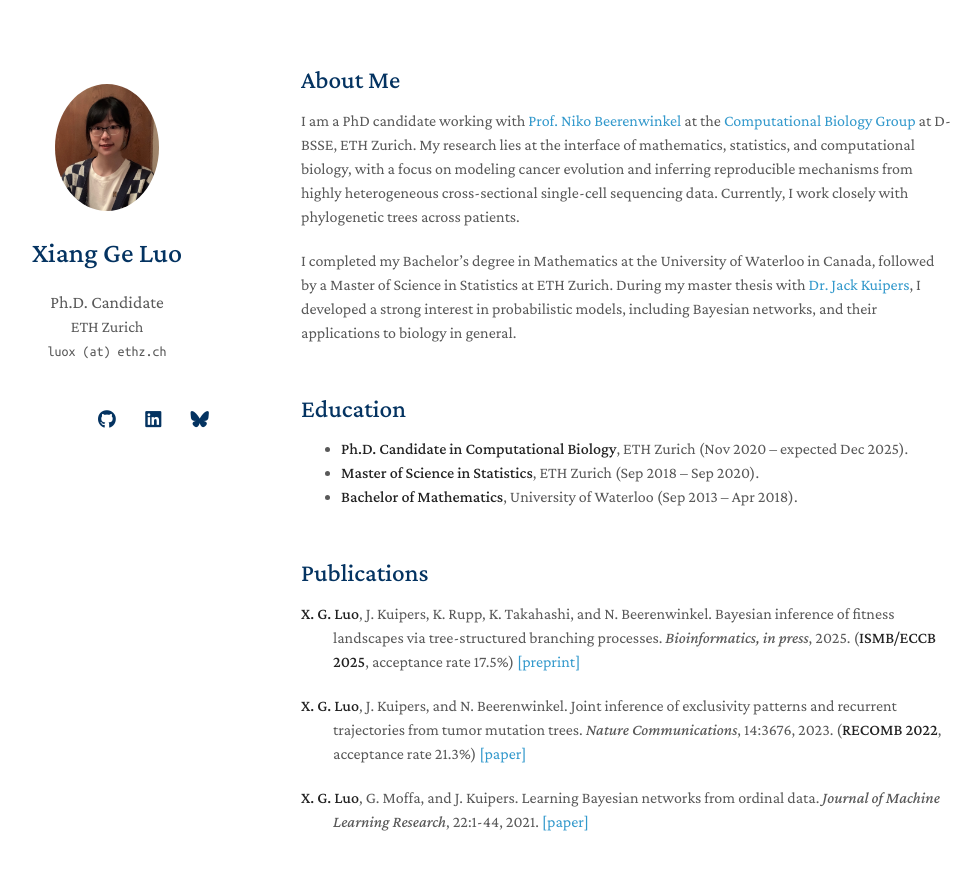
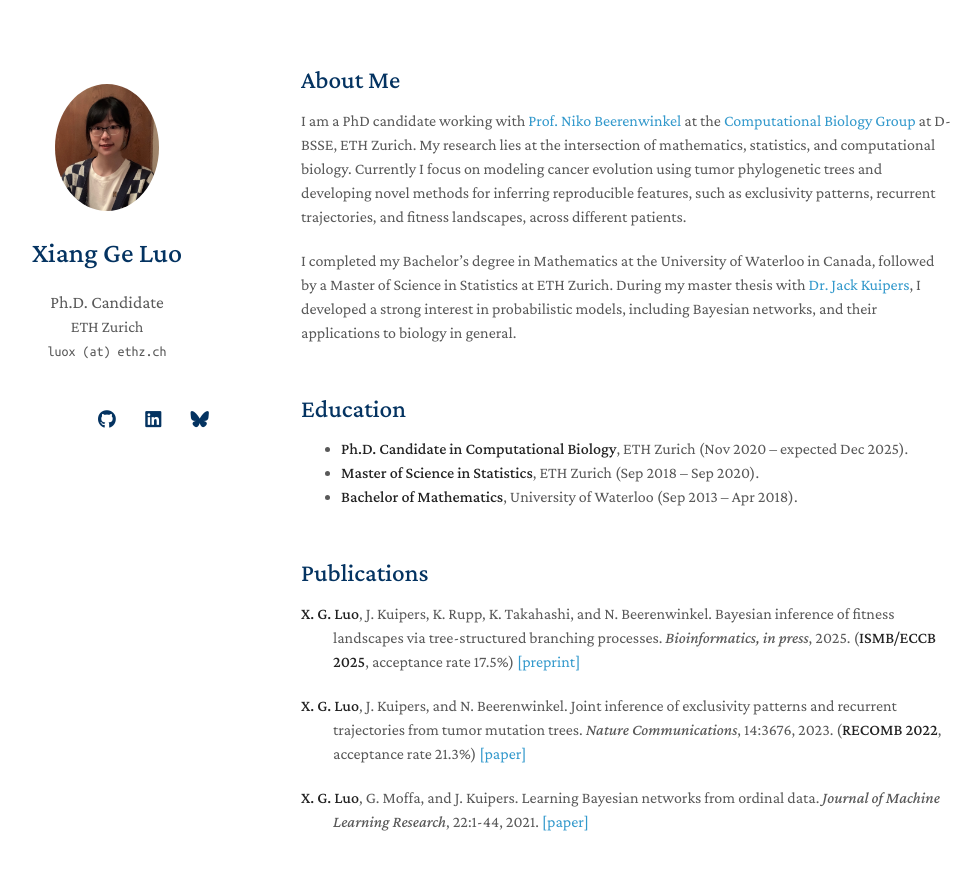
Before and after one commit to xgluo/xgluo.github.io, a Jekyll site: the page built from index.md, in a window 1280 px wide and 928 px high. Shown: the top 870 px of the window, without its empty margins (169-1148 px from the left). Built offline with Jekyll 4.4.1, drawn with Linux system fonts in a browser that asks for light colours; nearby versions of some CDN libraries; a style sheet for code colours, icons or effects is not loaded.

Commit message:
Update about me

```diff
--- a/_includes/aboutme.md
+++ b/_includes/aboutme.md
@@ -1,5 +1,5 @@
 ## About Me
 
-I am a PhD candidate working with [Prof. Niko Beerenwinkel](https://bsse.ethz.ch/cbg/group/people/person-detail.MTQ5NDE3.TGlzdC81MTYsOTQ0ODM3Mzc2.html) at the [Computational Biology Group](https://bsse.ethz.ch/cbg) at D-BSSE, ETH Zurich. My research lies at the interface of mathematics, statistics, and computational biology, with a focus on modeling cancer evolution and inferring reproducible mechanisms from highly heterogeneous cross-sectional single-cell sequencing data. Currently, I work closely with phylogenetic trees across patients.
+I am a PhD candidate working with [Prof. Niko Beerenwinkel](https://bsse.ethz.ch/cbg/group/people/person-detail.MTQ5NDE3.TGlzdC81MTYsOTQ0ODM3Mzc2.html) at the [Computational Biology Group](https://bsse.ethz.ch/cbg) at D-BSSE, ETH Zurich. My research lies at the intersection of mathematics, statistics, and computational biology. Currently I focus on modeling cancer evolution using tumor phylogenetic trees and developing novel methods for inferring reproducible features, such as exclusivity patterns, recurrent trajectories, and fitness landscapes, across different patients.
 
 I completed my Bachelor's degree in Mathematics at the University of Waterloo in Canada, followed by a Master of Science in Statistics at ETH Zurich. During my master thesis with [Dr. Jack Kuipers](https://bsse.ethz.ch/cbg/group/people/person-detail.MjA3Mjc0.TGlzdC81MTYsOTQ0ODM3Mzc2.html), I developed a strong interest in probabilistic models, including Bayesian networks, and their applications to biology in general.
```
